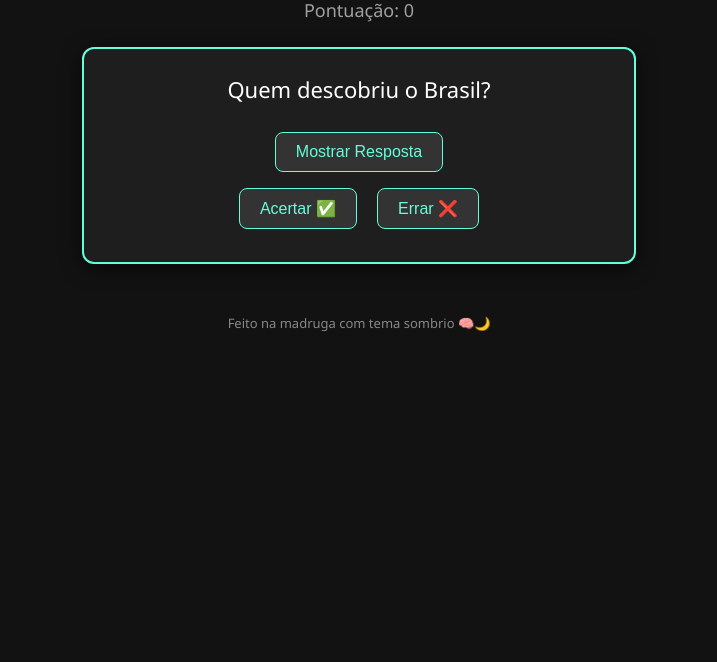
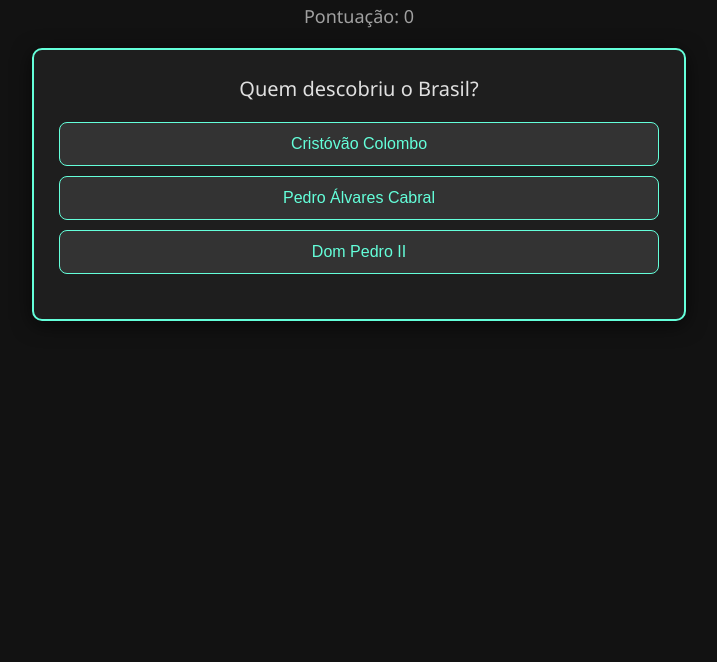
Before and after one commit to alekpicudinho/trilha-2-trimestre, a plain HTML site: page index.html in a window 1280 px wide. Shown: the part 138-800 px from the top of the page, without its empty margins (281-998 px from the left). Drawn offline with Linux system fonts and the light colour scheme.

Commit message:
Update index.html

```diff
--- a/index.html
+++ b/index.html
@@ -1,75 +1,98 @@
 <!DOCTYPE html>
 <html lang="pt-br">
 <head>
-  <meta charset="UTF-8" />
+  <meta charset="UTF-8">
   <title>Flashcard Quiz</title>
   <style>
     body {
-      font-family: 'Segoe UI', Tahoma, Geneva, Verdana, sans-serif;
+      font-family: 'Segoe UI', sans-serif;
       background-color: #121212;
       color: #e0e0e0;
       text-align: center;
-      padding: 30px;
+      padding: 40px;
       margin: 0;
     }
 
     h1 {
-      font-size: 2.8em;
       color: #64ffda;
-      margin-bottom: 15px;
+      font-size: 2.5em;
+      margin-bottom: 20px;
     }
 
     .score {
+      margin-bottom: 20px;
       font-size: 18px;
-      margin-bottom: 25px;
       color: #a0a0a0;
     }
 
-    .flashcard {
+    .quiz-box {
       background-color: #1e1e1e;
       border: 2px solid #64ffda;
-      border-radius: 12px;
-      max-width: 500px;
-      margin: 0 auto 30px;
+      border-radius: 10px;
+      max-width: 600px;
+      margin: auto;
       padding: 25px;
-      box-shadow: 0 4px 20px rgba(0,0,0,0.6);
+      box-shadow: 0 4px 20px rgba(0, 0, 0, 0.6);
     }
 
     .pergunta {
-      font-size: 22px;
-      color: #ffffff;
+      font-size: 20px;
       margin-bottom: 20px;
     }
 
-    .resposta {
-      display: none;
-      margin: 15px 0;
-      color: #81c784;
+    .alternativas {
+      display: flex;
+      flex-direction: column;
+      gap: 10px;
+    }
+
+    .alternativa {
+      background-color: #333;
+      color: #64ffda;
+      border: 1px solid #64ffda;
+      border-radius: 8px;
+      padding: 12px;
+      font-size: 16px;
+      cursor: pointer;
+      transition: background 0.3s;
+    }
+
+    .alternativa:hover {
+      background-color: #222;
+    }
+
+    .correta {
+      background-color: #2e7d32 !important;
+      border-color: #2e7d32 !important;
+      color: white !important;
+    }
+
+    .errada {
+      background-color: #c62828 !important;
+      border-color: #c62828 !important;
+      color: white !important;
+    }
+
+    .mensagem {
+      margin-top: 20px;
       font-weight: bold;
       font-size: 18px;
     }
 
-    button {
-      background-color: #333;
-      border: 1px solid #64ffda;
+    .recomecar {
+      margin-top: 30px;
+      background-color: transparent;
+      border: 2px solid #64ffda;
       color: #64ffda;
       padding: 10px 20px;
-      margin: 8px;
-      font-size: 16px;
       border-radius: 8px;
       cursor: pointer;
-      transition: background 0.3s, transform 0.2s;
+      font-size: 16px;
+      display: none;
     }
 
-    button:hover {
-      background-color: #222;
-      transform: scale(1.05);
-    }
-
-    .footer {
-      margin-top: 50px;
-      color: #888;
-      font-size: 13px;
+    .recomecar:hover {
+      background-color: #1a1a1a;
     }
   </style>
 </head>
@@ -78,63 +101,113 @@
   <h1>Flashcard Quiz 🌑</h1>
   <div class="score">Pontuação: <span id="pontuacao">0</span></div>
 
-  <div class="flashcard" id="flashcard">
+  <div class="quiz-box">
     <div class="pergunta" id="pergunta">Carregando pergunta...</div>
-    <div class="resposta" id="resposta"></div>
-    <button onclick="mostrarResposta()">Mostrar Resposta</button>
-    <br />
-    <button onclick="respondeu(true)">Acertar ✅</button>
-    <button onclick="respondeu(false)">Errar ❌</button>
+    <div class="alternativas" id="alternativas"></div>
+    <div class="mensagem" id="mensagem"></div>
+    <button class="recomecar" id="btnRecomecar" onclick="recomecarQuiz()">🔁 Recomeçar</button>
   </div>
 
-  <div class="footer">Feito na madruga com tema sombrio 🧠🌙</div>
-
   <script>
-    const flashcards = [
-      { pergunta: "Quem descobriu o Brasil?", resposta: "Pedro Álvares Cabral" },
-      { pergunta: "O que é fotossíntese?", resposta: "Processo que as plantas usam para produzir energia." },
-      { pergunta: "Quanto é 7 x 8?", resposta: "56" },
-      { pergunta: "Qual é o maior planeta do sistema solar?", resposta: "Júpiter" },
-      { pergunta: "Quem foi Albert Einstein?", resposta: "Um cientista que criou a Teoria da Relatividade." }
+    const perguntas = [
+      {
+        pergunta: "Quem descobriu o Brasil?",
+        alternativas: ["Cristóvão Colombo", "Pedro Álvares Cabral", "Dom Pedro II"],
+        correta: 1
+      },
+      {
+        pergunta: "Quanto é 9 x 6?",
+        alternativas: ["54", "63", "48"],
+        correta: 0
+      },
+      {
+        pergunta: "Qual é o maior planeta do sistema solar?",
+        alternativas: ["Terra", "Júpiter", "Saturno"],
+        correta: 1
+      },
+      {
+        pergunta: "O que é fotossíntese?",
+        alternativas: ["Processo de respiração das plantas", "Transformação da luz em energia pelas plantas", "Sistema de defesa vegetal"],
+        correta: 1
+      },
+      {
+        pergunta: "Quem foi Albert Einstein?",
+        alternativas: ["Pintor famoso", "Cantor austríaco", "Cientista da Teoria da Relatividade"],
+        correta: 2
+      }
     ];
 
     let indiceAtual = 0;
     let pontuacao = 0;
 
     const perguntaEl = document.getElementById("pergunta");
-    const respostaEl = document.getElementById("resposta");
+    const alternativasEl = document.getElementById("alternativas");
+    const mensagemEl = document.getElementById("mensagem");
     const pontuacaoEl = document.getElementById("pontuacao");
+    const btnRecomecar = document.getElementById("btnRecomecar");
 
-    function carregarFlashcard() {
-      const card = flashcards[indiceAtual];
-      perguntaEl.textContent = card.pergunta;
-      respostaEl.textContent = card.resposta;
-      respostaEl.style.display = "none";
+    function carregarPergunta() {
+      mensagemEl.textContent = "";
+      alternativasEl.innerHTML = "";
+
+      const atual = perguntas[indiceAtual];
+      perguntaEl.textContent = atual.pergunta;
+
+      atual.alternativas.forEach((alt, index) => {
+        const botao = document.createElement("button");
+        botao.className = "alternativa";
+        botao.textContent = alt;
+        botao.onclick = () => verificarResposta(index, botao);
+        alternativasEl.appendChild(botao);
+      });
     }
 
-    function mostrarResposta() {
-      respostaEl.style.display = "block";
+    function verificarResposta(selecionada, botaoClicado) {
+      const correta = perguntas[indiceAtual].correta;
+      const botoes = document.querySelectorAll(".alternativa");
+
+      botoes.forEach((btn, idx) => {
+        btn.disabled = true;
+        if (idx === correta) btn.classList.add("correta");
+      });
+
+      if (selecionada === correta) {
+        botaoClicado.classList.add("correta");
+        mensagemEl.textContent = "✅ Resposta correta!";
+        pontuacao++;
+      } else {
+        botaoClicado.classList.add("errada");
+        mensagemEl.textContent = "❌ Resposta errada!";
+      }
+
+      pontuacaoEl.textContent = pontuacao;
+
+      setTimeout(() => {
+        indiceAtual++;
+        if (indiceAtual < perguntas.length) {
+          carregarPergunta();
+        } else {
+          finalizarQuiz();
+        }
+      }, 1200);
     }
 
-    function respondeu(acertou) {
-      if (acertou) {
-        pontuacao++;
-      }
-      pontuacaoEl.textContent = pontuacao;
-      indiceAtual++;
-
-      if (indiceAtual < flashcards.length) {
-        carregarFlashcard();
-      } else {
-        perguntaEl.textContent = "Você completou o quiz! 🎉";
-        respostaEl.textContent = "";
-        document.querySelector("button[onclick='mostrarResposta()']").style.display = "none";
-        document.querySelectorAll("button[onclick^='respondeu']").forEach(btn => btn.style.display = "none");
-      }
+    function finalizarQuiz() {
+      perguntaEl.textContent = "🎉 Quiz finalizado!";
+      alternativasEl.innerHTML = "";
+      mensagemEl.textContent = `Você acertou ${pontuacao} de ${perguntas.length}!`;
+      btnRecomecar.style.display = "inline-block";
     }
 
-    carregarFlashcard();
+    function recomecarQuiz() {
+      indiceAtual = 0;
+      pontuacao = 0;
+      pontuacaoEl.textContent = "0";
+      btnRecomecar.style.display = "none";
+      carregarPergunta();
+    }
+
+    carregarPergunta();
   </script>
-
 </body>
 </html>
```
